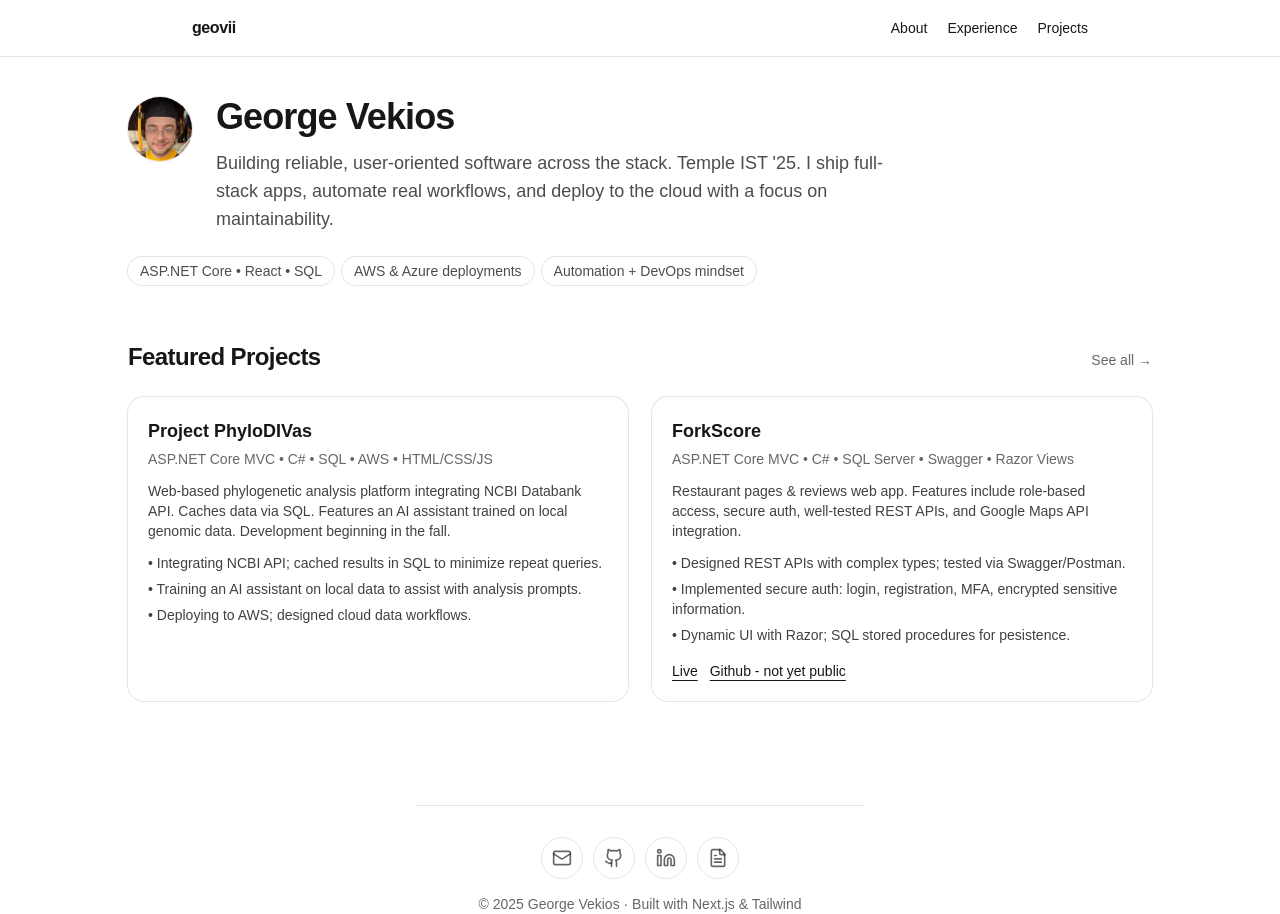
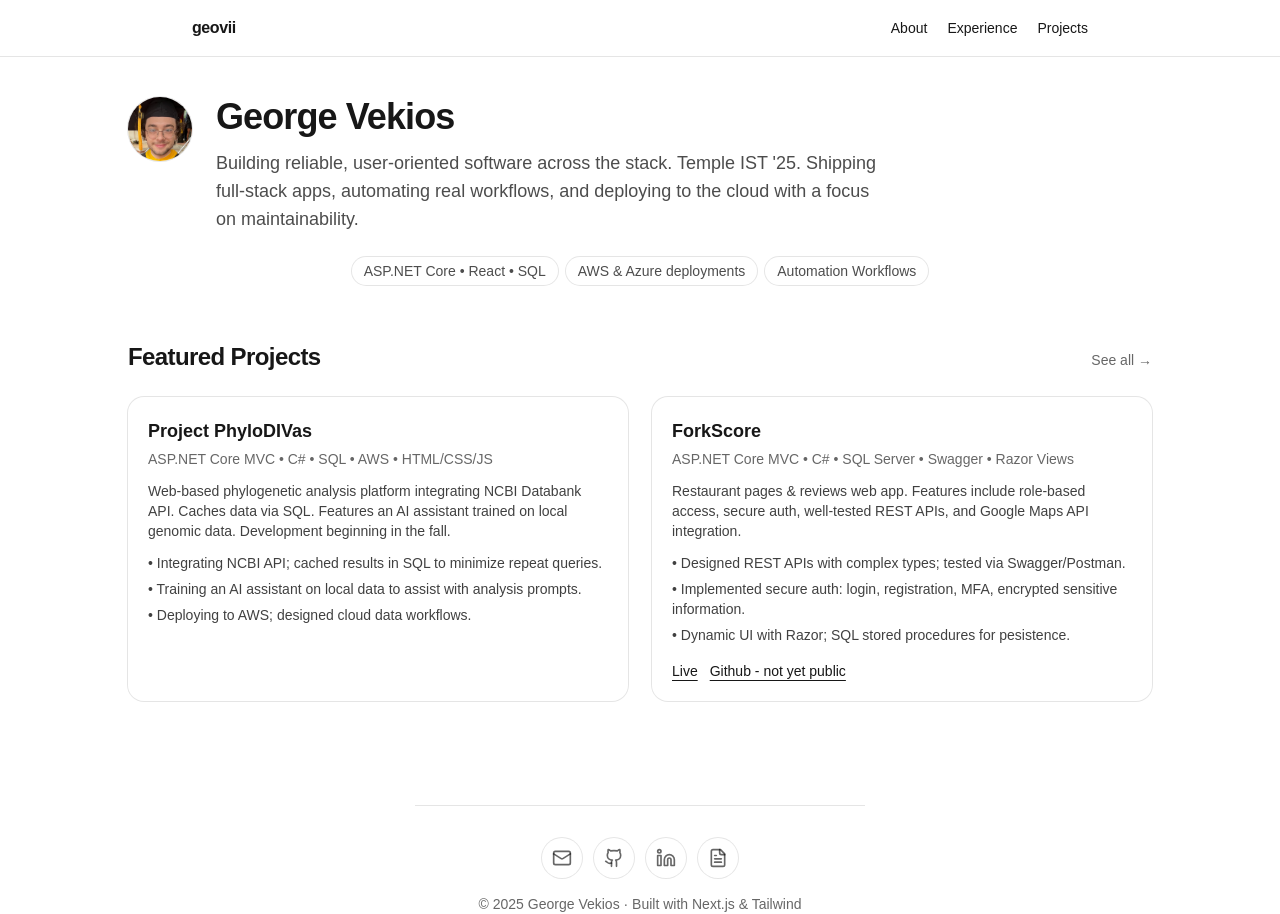
Before and after one commit to GeorgeVekios/geovii.dev, a Next.js app: page / in a window 1280 px wide. Built offline with nearby package versions, Linux system fonts and the light colour scheme.

Commit message:
Created card component, cleaned up some styling

```diff
--- /dev/null
+++ b/components/Card.tsx
@@ -0,0 +1,12 @@
+import {ReactNode} from "react";
+
+export default function Card({
+  children,
+  className="",
+}: {children: ReactNode; className?: string}) {
+  return (
+    <div className={`rounded-2xl ring-1 ring-black/10 dark:ring-white/10 p-4 sm:p-5 ${className}`}>
+      {children}
+      </div>
+  );
+}
--- a/components/Hero.tsx
+++ b/components/Hero.tsx
@@ -22,8 +22,8 @@ export default function Hero() {
           {site.name}
         </h1>
         <p className="mt-3 text-base sm:text-lg text-black/70 dark:text-white/70 max-w-2xl">
-          {site.tagline} Temple IST '25. I ship full-stack apps, automate real
-          workflows, and deploy to the cloud with a focus on maintainability.
+          {site.tagline} Temple IST '25. Shipping full-stack apps, automating real
+          workflows, and deploying to the cloud with a focus on maintainability.
         </p>
 
         {/* <div className="mt-6 flex flex-wrap gap-3">
--- a/components/Highlights.tsx
+++ b/components/Highlights.tsx
@@ -2,7 +2,7 @@ type Props = { items:string[] };
 
 export default function Highlights({items }: Props) {
   return (
-    <div className="flex flex-wrap gap-2">
+    <div className="flex flex-wrap gap-2 justify-center">
       {items.map((chip) => (
         <span
           key={chip}
--- a/data/site.ts
+++ b/data/site.ts
@@ -9,6 +9,6 @@ export const site = {
   highlights: [
     "ASP.NET Core • React • SQL",
     "AWS & Azure deployments",
-    "Automation + DevOps mindset",
+    "Automation Workflows",
   ],
 }
--- a/src/app/page.tsx
+++ b/src/app/page.tsx
@@ -1,7 +1,7 @@
 import Section from "@/components/Section";
 import Hero from "@/components/Hero";
 import Highlights from "@/components/Highlights";
-import SocialLinks from "@/components/SocialLinks";
+//import SocialLinks from "@/components/SocialLinks";
 import ProjectsGrid from "@/components/ProjectGrid";
 import { projects } from "@/data/projects";
 import { site } from "@/data/site";
```
